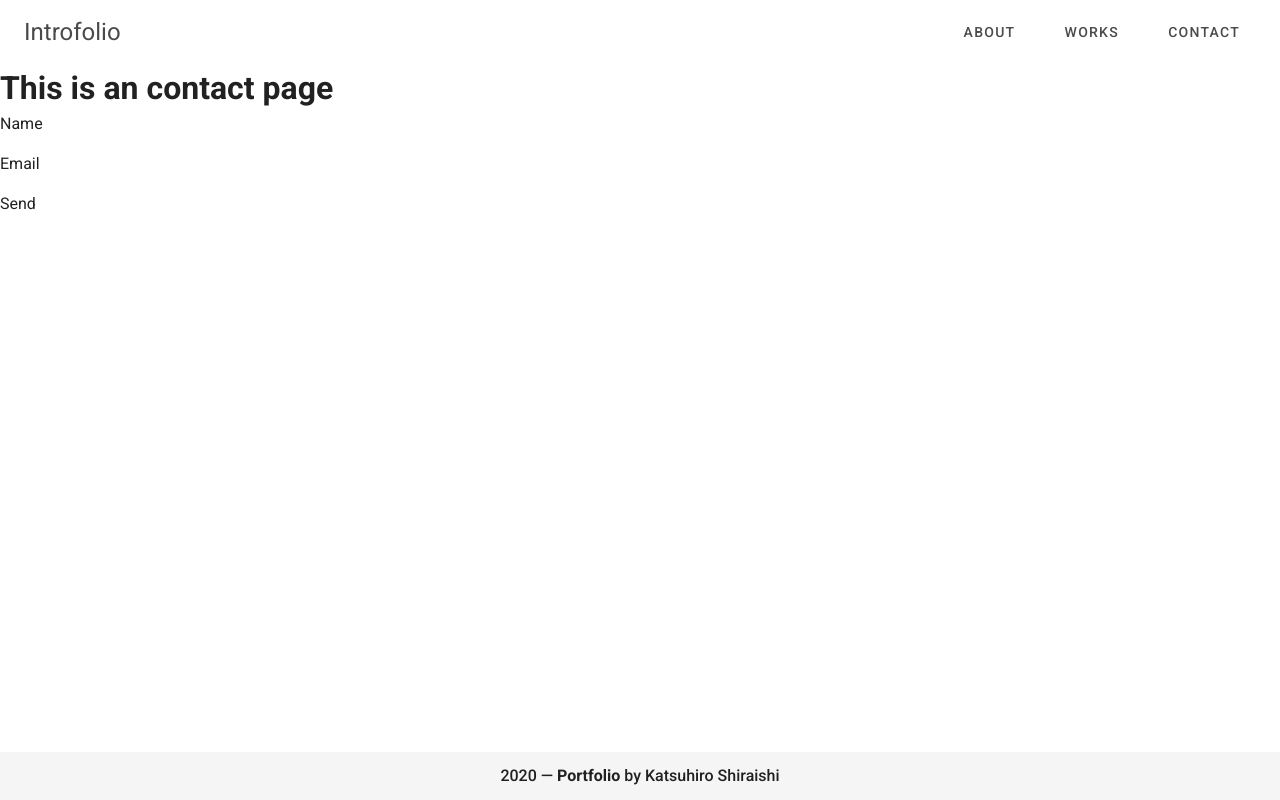
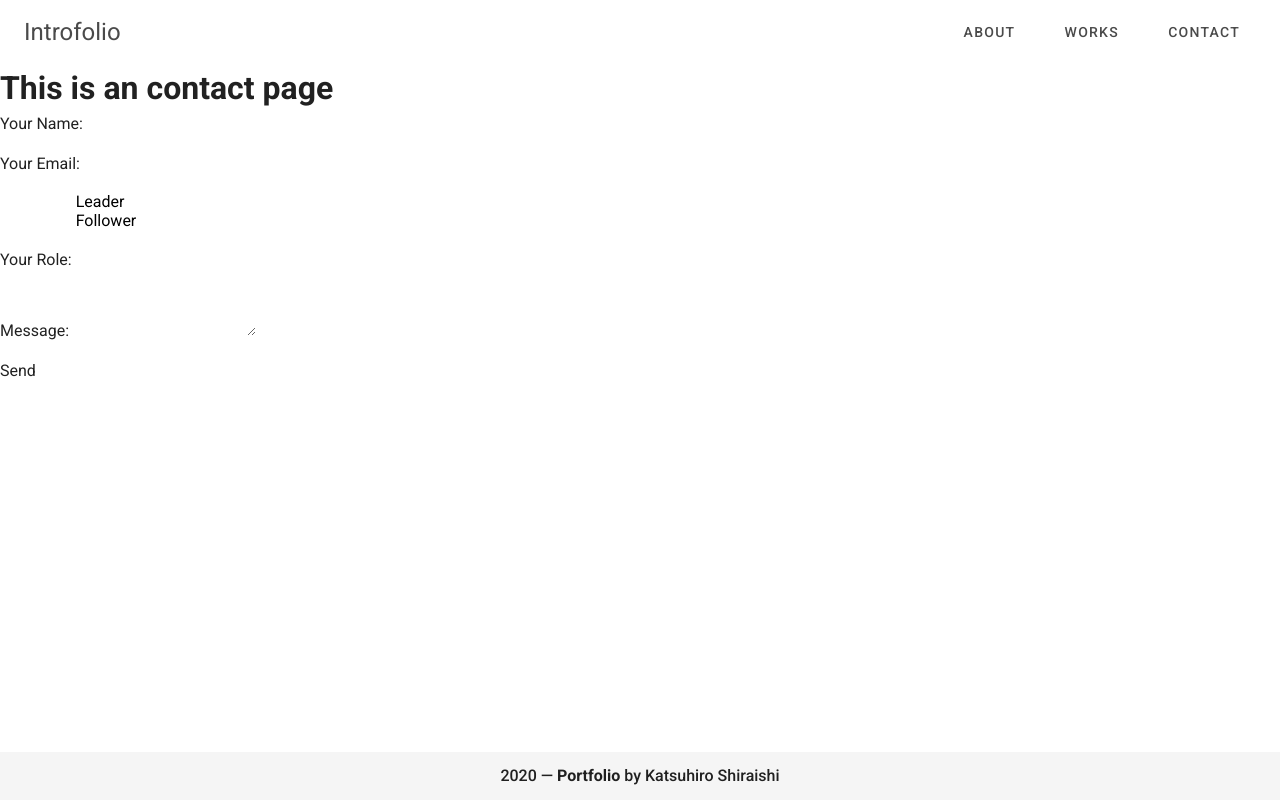
Before and after one commit to Katsu30/introfolio, a Vue app: page /contact in a window 1280 px wide. Built offline with nearby package versions, Linux system fonts and the light colour scheme.

Commit message:
form test

```diff
--- a/src/views/Contact.vue
+++ b/src/views/Contact.vue
@@ -1,12 +1,21 @@
 <template>
   <div>
     <h1>This is an contact page</h1>
-    <form name="contact" netlify>
+    <form name="contact" method="POST" data-netlify="true">
       <p>
-        <label>Name <input type="text" name="name" /></label>
+        <label>Your Name: <input type="text" name="name" /></label>
       </p>
       <p>
-        <label>Email <input type="email" name="email" /></label>
+        <label>Your Email: <input type="email" name="email" /></label>
+      </p>
+      <p>
+        <label>Your Role: <select name="role[]" multiple>
+          <option value="leader">Leader</option>
+          <option value="follower">Follower</option>
+        </select></label>
+      </p>
+      <p>
+        <label>Message: <textarea name="message"></textarea></label>
       </p>
       <p>
         <button type="submit">Send</button>
```
Also changed, not shown: src/components/modules/PortfolioWorks.vue (renamed from src/components/PortfolioWorks.vue).
